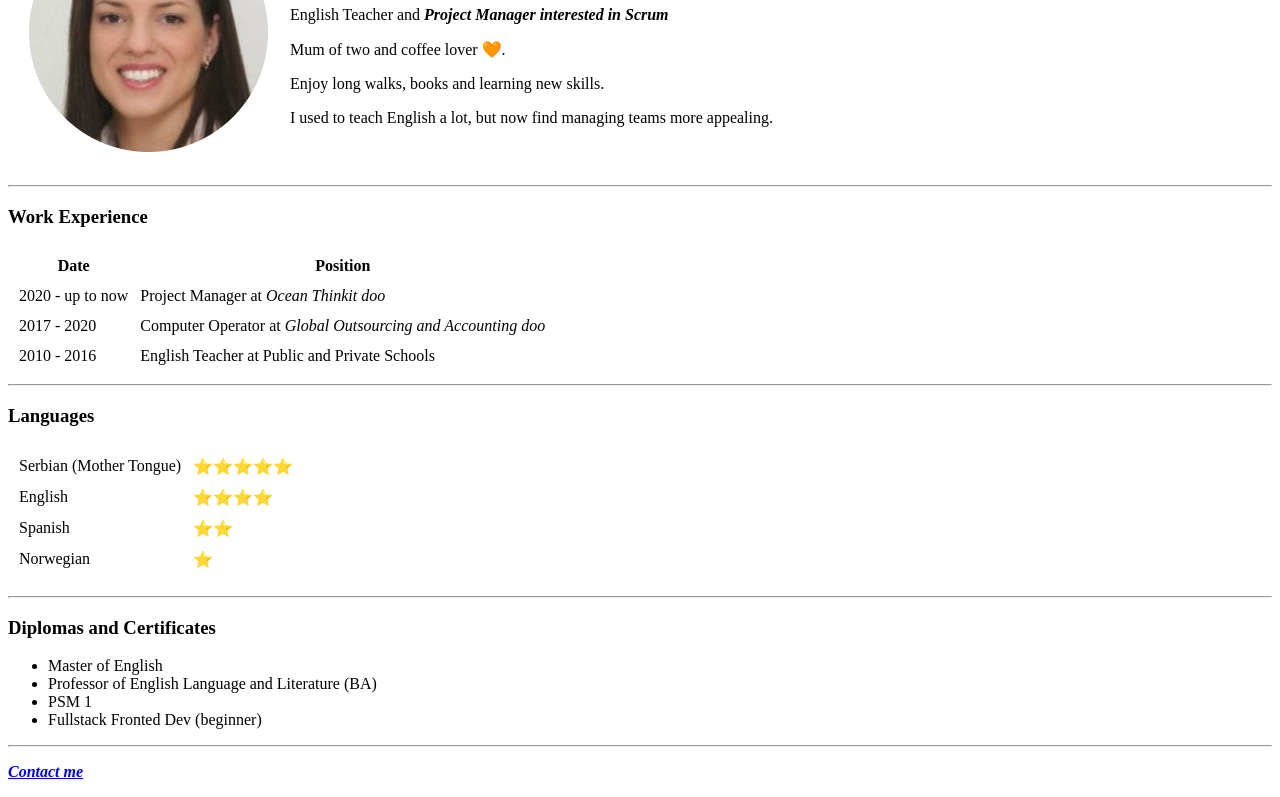
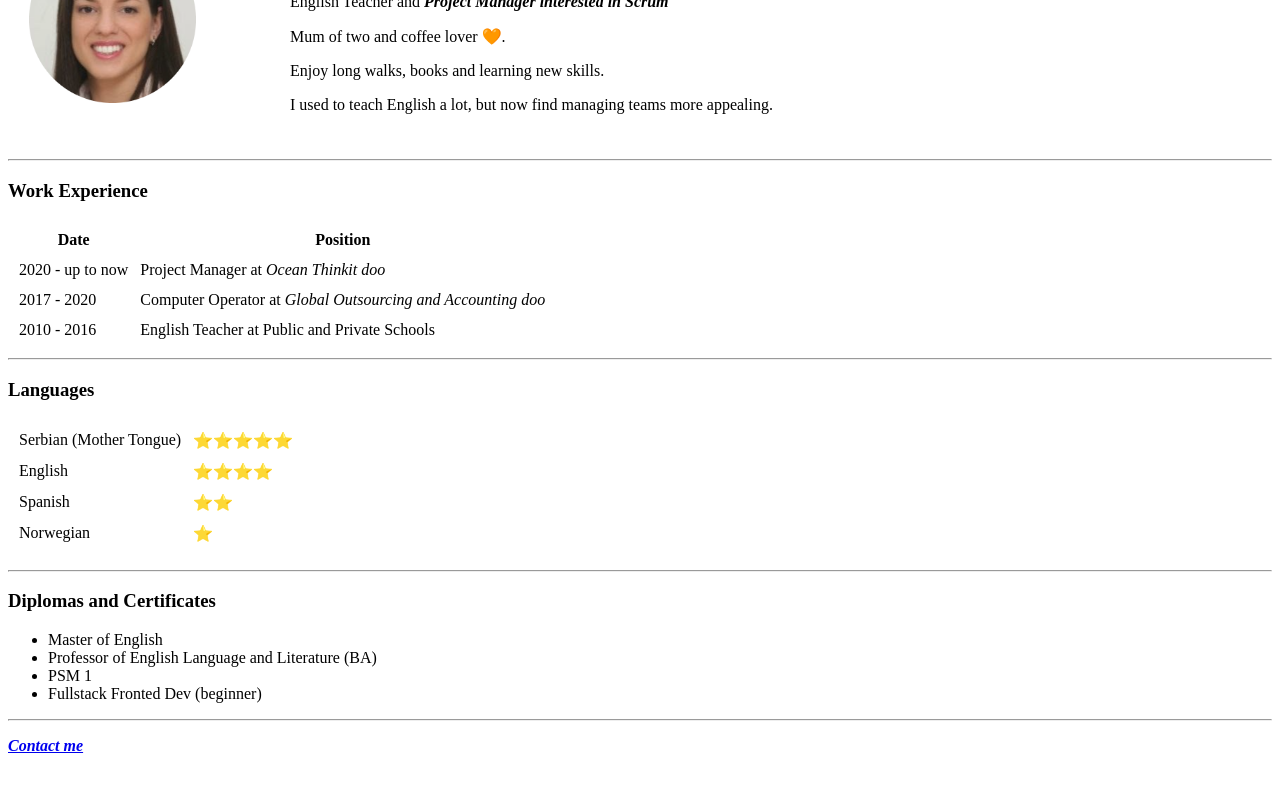
Before and after one commit to tanja3003/CV, a plain HTML site: page index.html in a window 1280 px wide. Shown: the part 116-913 px from the top of the page. After the commit the page ends 887 px from the top, so only its background shows below. Drawn offline with Linux system fonts and the light colour scheme.

Commit message:
Update index.html

```diff
--- a/index.html
+++ b/index.html
@@ -10,7 +10,7 @@
 <body>
   <table cellspacing="20">
     <tr>
-      <td> <img src="images/image-modified.png" alt="Tanja's Profile Picture"></td>
+      <td> <img src="images/image-modified.png" alt="Tanja's Profile Picture" width="70%"></td>
       <td>
         <h1>Tanja Dobricic</h1>
         <p>English Teacher and <em><strong>Project
```
